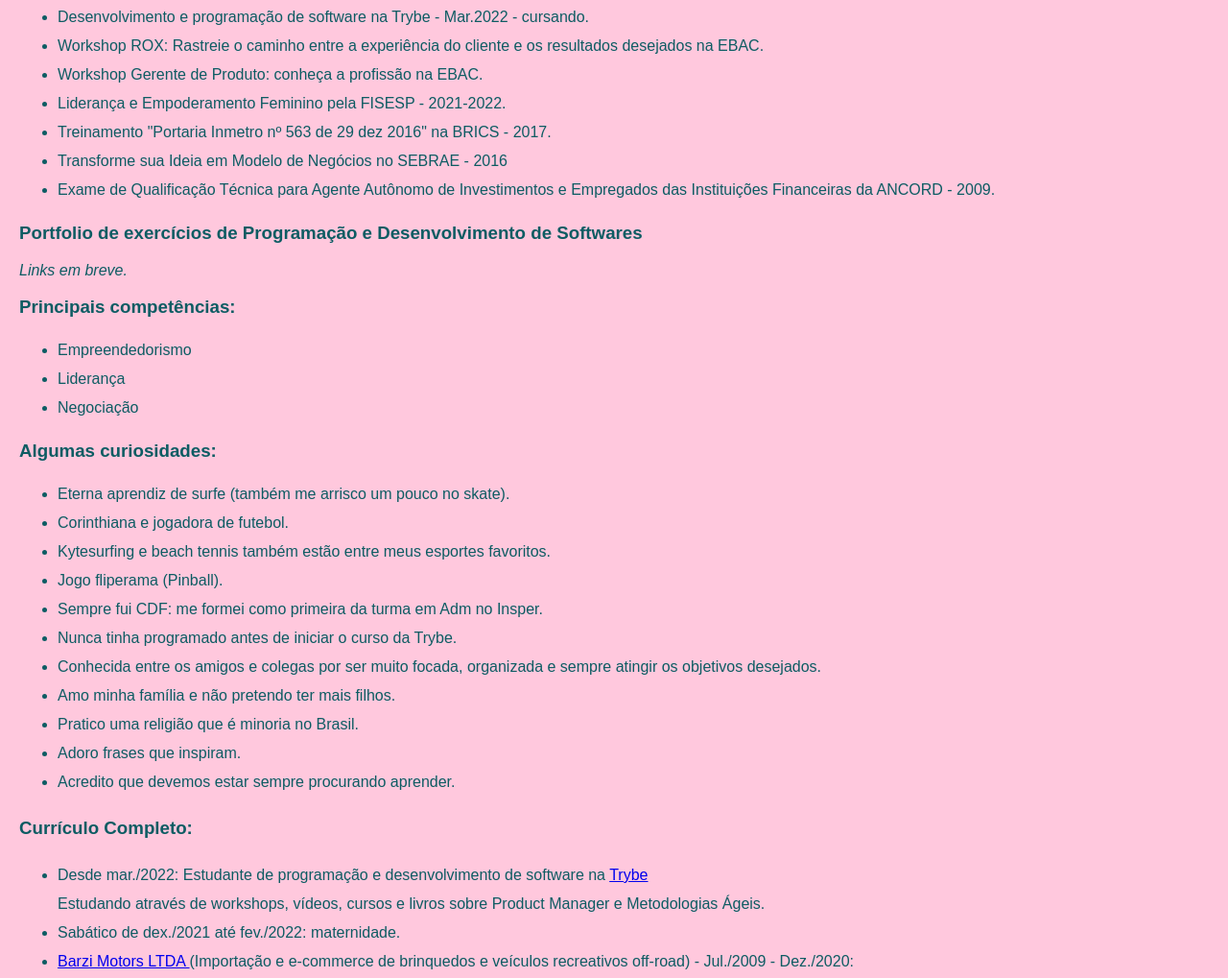
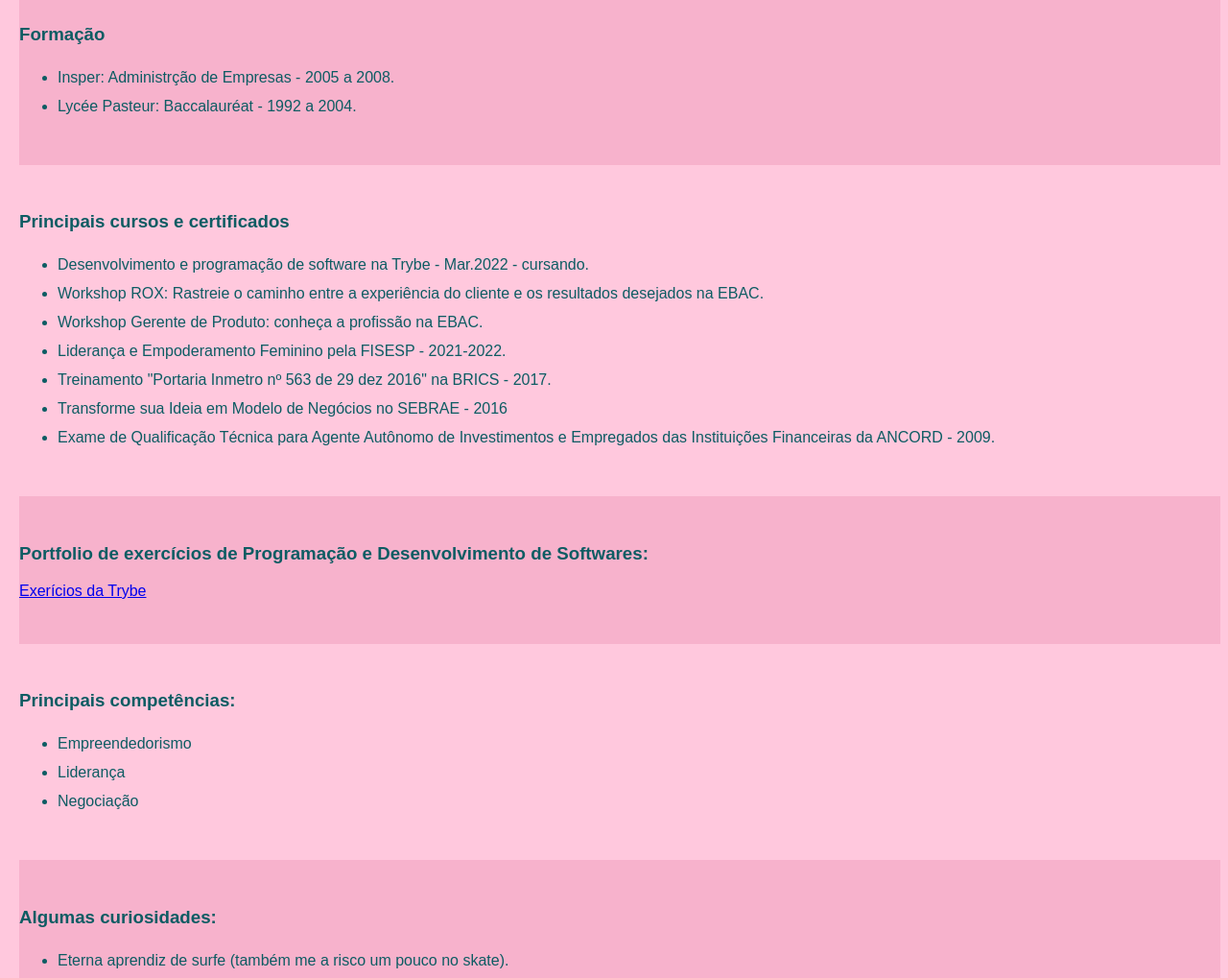
Before and after one commit to sallybdiament/sallybdiament.github.io, a plain HTML site: page index.html in a window 1280 px wide. Shown: the part 970-1989 px from the top of the page at 96% size. Drawn offline with Linux system fonts and the light colour scheme.

Commit message:
ultimas mudanças

```diff
--- a/index.html
+++ b/index.html
@@ -13,9 +13,6 @@
 <body>
     <header>
         <h1>Sally Barzilai Diament</h1>
-    </header>
-
-    <main>
 
         <div class="lado-a-lado fundo-da-foto">
             <img src="Sally foto quadrada.jpg" alt="Foto de perfil de Sally Barzilai Diament" width="200px">
@@ -36,8 +33,11 @@
             <h3 class="menu button"><a href="#curiosidades">Curiosidades ;-)</a></h3>
         </nav>
     </div>
+</header>
 
-        <section>
+<main>
+
+        <section class="backGrey">
             <h3 id="curriculo">Currículo</h3>
             <ul class="lista-cv">
                 <li><a href="#estudando"><strong>Mar./2022 - atual: </strong>Estudante de programação e desenvolvimento
@@ -67,7 +67,7 @@
             </ul>
         </section>
 
-        <section>
+        <section class="backGrey">
             <h3 id="formacao">Formação</h3>
             <ul class="lista-cv">
                 <li>Insper: Administrção de Empresas - 2005 a 2008.</li>
@@ -90,9 +90,9 @@
             </ul>
         </section>
 
-        <section>
-            <h3 id="portfolio">Portfolio de exercícios de Programação e Desenvolvimento de Softwares</h3>
-            <p><em>Links em breve.</em></p>
+        <section class="backGrey">
+            <h3 id="portfolio">Portfolio de exercícios de Programação e Desenvolvimento de Softwares:</h3>
+            <p><a href="https://github.com/sallybdiament/trybe-exercicios" target="_blank">Exerícios da Trybe</a></p>
         </section>
 
         <section>
@@ -104,10 +104,10 @@
             </ul>
         </section>
 
-        <section>
+        <section class="backGrey">
             <h3 id="curiosidades">Algumas curiosidades:</h3>
             <ul class="lista-cv">
-                <li>Eterna aprendiz de surfe (também me arrisco um pouco no skate).</li>
+                <li>Eterna aprendiz de surfe (também me a risco um pouco no skate).</li>
                 <li>Corinthiana e jogadora de futebol.</li>
                 <li>Kytesurfing e beach tennis também estão entre meus esportes favoritos.</li>
                 <li>Jogo fliperama (Pinball).</li>
--- a/style.css
+++ b/style.css
@@ -10,6 +10,9 @@ h1, .centralizar {
 text-align: center;
 }
 
+section {
+    padding: 30px 0px;
+}
 .menu {
     display: inline-block;
     padding: 10px 10px;
@@ -72,3 +75,7 @@ line-height: 30px;
     font-size: 15px;
     margin-top: 80px;
 }
+
+.backGrey {
+    background-color: #f7b2cc;
+}
```
